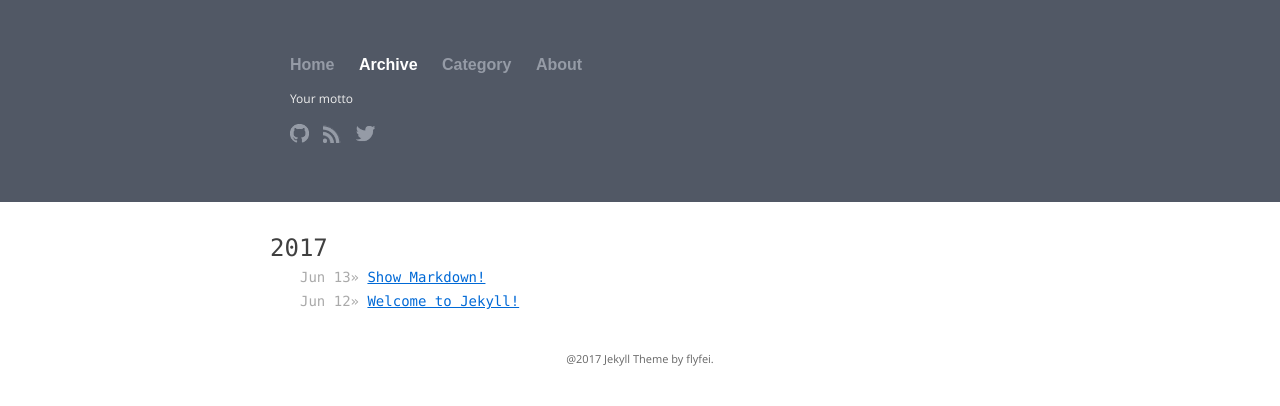
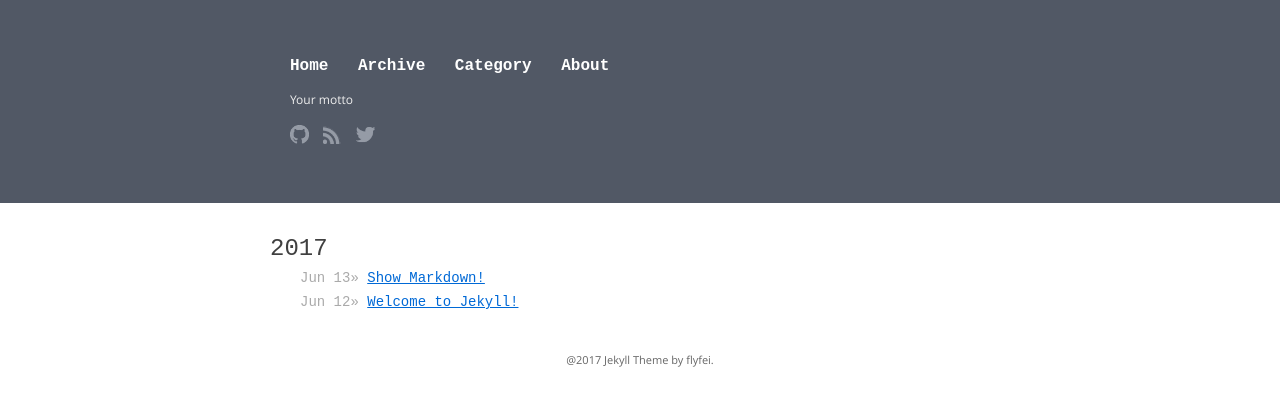
Before and after one commit to flyfei/flyfei.github.io, a Jekyll site: the page built from archive.html, in a window 1280 px wide. Shown: the top 406 px of the page. Built offline with Jekyll 4.4.1, drawn with Linux system fonts in a browser that asks for light colours.

Commit message:
fix style

```diff
--- a/_posts/2017-06-13-markdown.markdown
+++ b/_posts/2017-06-13-markdown.markdown
@@ -4,6 +4,9 @@ title:  "Show Markdown!"
 date:   2017-6-13 09:03:40 +0800
 categories: Markdown
 ---
+
+
+![Markdown](https://raw.githubusercontent.com/flyfei/Jekyll-Theme-Pithy/master/images/jekyll.png)
 
 Show Markdown
 
@@ -34,8 +37,6 @@ Show Markdown
 <!--Markdown-->
 
 [Markdown]()
-
-![Markdown](https://raw.githubusercontent.com/flyfei/Jekyll-Theme-Pithy/master/images/jekyll.png)
 
 > Markdown
 
--- a/_sass/_custom-theme.scss
+++ b/_sass/_custom-theme.scss
@@ -33,6 +33,12 @@ pre code {
     text-transform: capitalize;
     font-size: 16px;
     font-weight: 600;
-    font-family: "Montserrat",sans-serif;
+    font-family: monospace;
     display:inline;
 }
+.nav a {
+    color: white;
+}
+.well {
+    font-family: monospace;
+}
```
Also changed, not shown: images/screenshot-post.png, images/screenshot.png.
